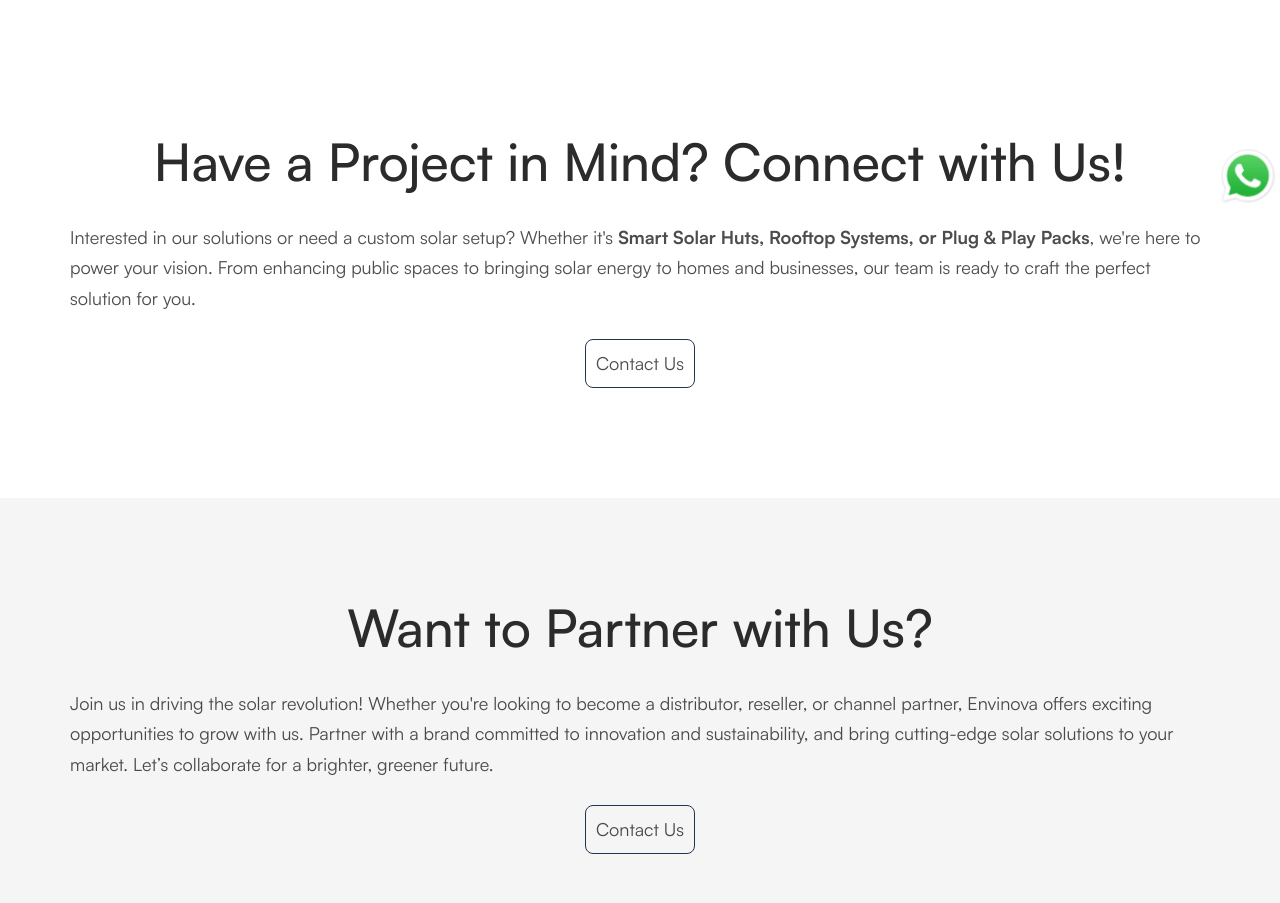
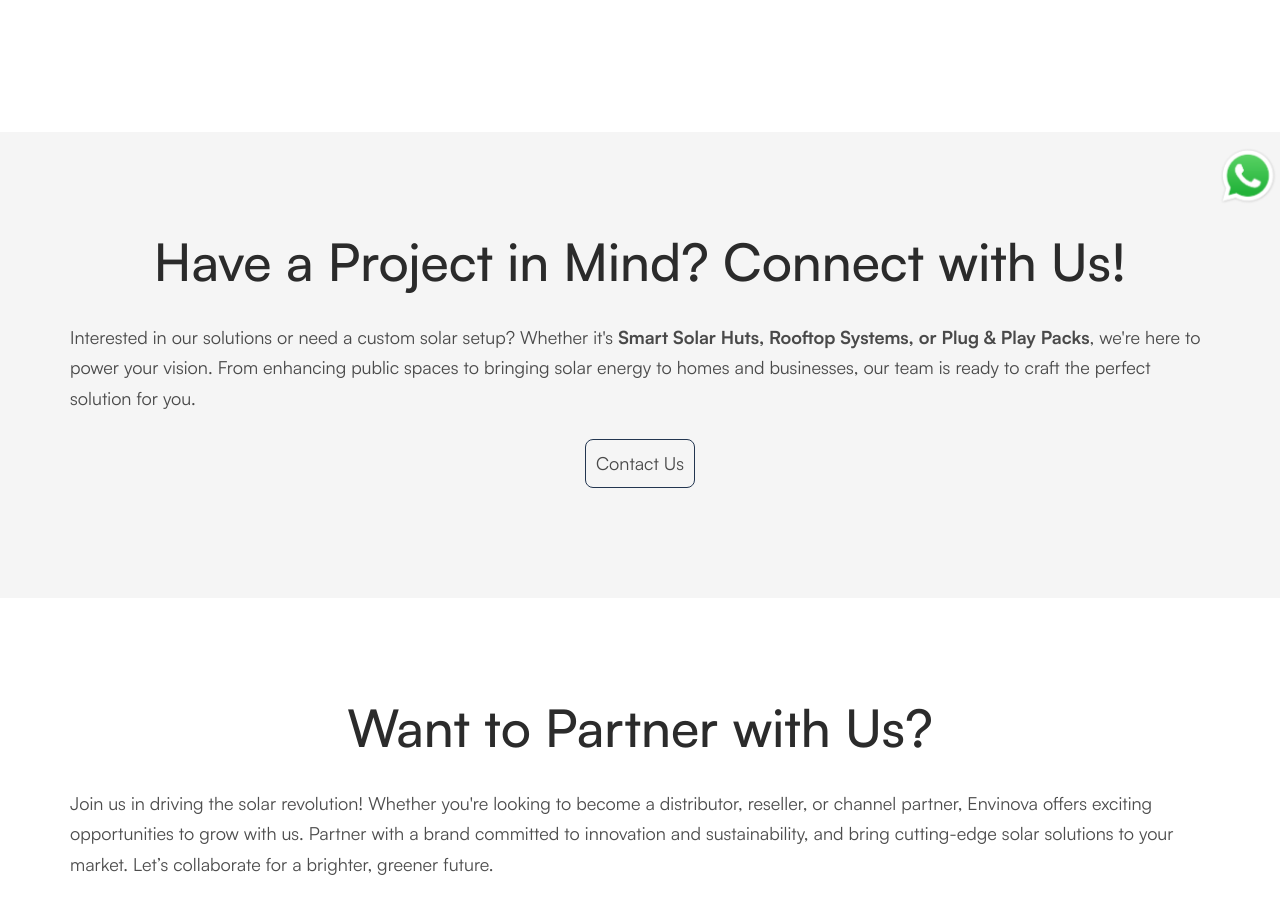
Before and after one commit to cgbgitac/envinova_web, a Next.js app: page /products in a window 1280 px wide. Shown: the part 520-1423 px from the top of the page. Built offline with nearby package versions, Linux system fonts and the light colour scheme; no server answers; the database is empty.

Commit message:
style-changes

```diff
--- a/public/assets/scss/_main.scss
+++ b/public/assets/scss/_main.scss
@@ -19,6 +19,7 @@
     font-size: 45px;
      color: #0a745f;
 }
-.partner-with-us{
+
+.project-in-mind{
     background-color: #f5f5f5;
 }
--- a/src/app/products/page.tsx
+++ b/src/app/products/page.tsx
@@ -41,7 +41,7 @@ const BlogPage = () => {
           {/* <BlogListArea /> */}
           <BlogList />
           {/* blog list area end */}
-          <section className=" Project-in-Mind mb-100 mb-lg-60">
+          <section className="project-in-mind  pt-100 pt-lg-60 pb-100 pb-lg-60 mb-100 mb-lg-60">
             <div className="container">
               <h2 className="text-center pb-80 pb-lg-4">Have a Project in Mind? Connect with Us!</h2>
               <p>Interested in our solutions or need a custom solar setup? Whether it&apos;s <b>Smart Solar Huts, Rooftop Systems, or Plug & Play Packs</b>, we&apos;re here to power your vision. From enhancing public spaces to bringing solar energy to homes and businesses, our team is ready to craft the perfect solution for you.</p>
@@ -51,7 +51,7 @@ const BlogPage = () => {
             </div>
           </section>
 
-          <section className="partner-with-us pt-100 pt-lg-60 pb-100 pb-lg-60 mb-100 mb-lg-60 ">
+          <section className="partner-with-us  mb-100 mb-lg-60">
             <div className="container">
               <h2 className="text-center pb-80 pb-lg-4">Want to Partner with Us?</h2>
               <p>Join us in driving the solar revolution! Whether you&apos;re looking to become a distributor, reseller, or channel partner, Envinova offers exciting opportunities to grow with us. Partner with a brand committed to innovation and sustainability, and bring cutting-edge solar solutions to your market. Let’s collaborate for a brighter, greener future.</p>
```
